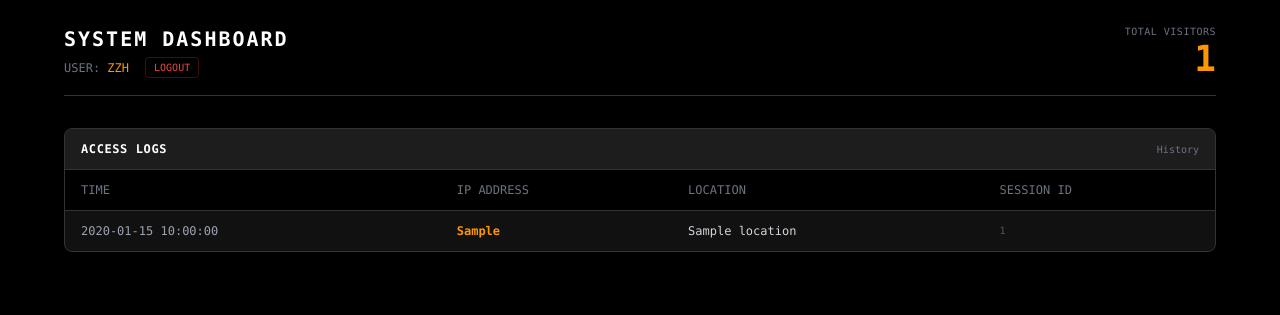
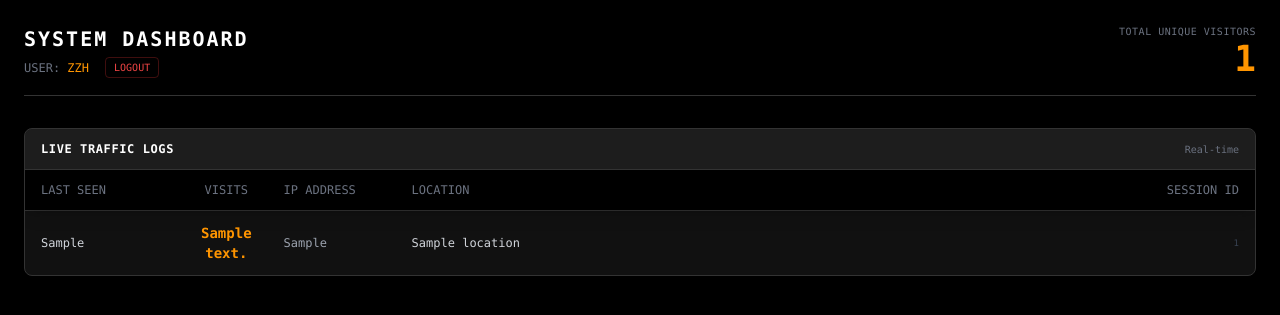
Before and after one commit to leoenchanted/filab, a Flask app: template templates/admin.html in a window 1280 px wide. Shown: the top 315 px of the page. Run offline with Flask 3, Linux system fonts and the light colour scheme; the template is opened without the code that fills it: most values are stand-ins (such as "Sample title", 1, 10 or a date in 2020); some libraries are stand-ins or nearby versions.

Commit message:
访客统计11

```diff
--- a/app.py
+++ b/app.py
@@ -15,7 +15,8 @@ from datetime import datetime, timedelta
 from film_engine import process_style_v2_with_progress
 
 app = Flask(__name__, template_folder='templates', static_folder='static')
-app.config['SECRET_KEY'] = 'film_lab_pro_secret' # 必须要有这个，session 才能用
+# ★★★ 这个KEY用于加密Session，必须保留 ★★★
+app.config['SECRET_KEY'] = 'film_lab_pro_secret_key_888'
 CORS(app)
 
 # ==================== Cloudflare 真实 IP 逻辑 ====================
@@ -68,7 +69,7 @@ def init_stats_file():
         with open(STATS_FILE, 'w', encoding='utf-8') as f:
             json.dump({"total_unique_visitors": 0, "history": []}, f, ensure_ascii=False, indent=2)
 
-def record_new_visitor(visitor_id, ip):
+def update_visitor_activity(visitor_id, ip, is_new_cookie=False):
     try:
         if os.path.exists(STATS_FILE):
             with open(STATS_FILE, 'r', encoding='utf-8') as f:
@@ -76,26 +77,51 @@ def record_new_visitor(visitor_id, ip):
         else:
             data = {"total_unique_visitors": 0, "history": []}
 
-        location = get_ip_location(ip)
-        new_record = {
-            "id": visitor_id,
-            "ip": ip,
-            "location": location,
-            "date": datetime.now().strftime("%Y-%m-%d %H:%M:%S")
-        }
-        data["total_unique_visitors"] += 1
-        data["history"].insert(0, new_record)
+        current_time = datetime.now().strftime("%Y-%m-%d %H:%M:%S")
+
+        found_record = None
+        for record in data['history']:
+            if record.get('id') == visitor_id:
+                found_record = record
+                break
+
+        if found_record:
+            # 老访客：更新
+            data['history'].remove(found_record)
+            found_record['visits'] = found_record.get('visits', 1) + 1
+            found_record['last_seen'] = current_time
+            if ip != found_record.get('ip'):
+                found_record['ip'] = ip
+                found_record['location'] = get_ip_location(ip)
+            data['history'].insert(0, found_record)
+        else:
+            # 新访客：插入
+            if is_new_cookie or not found_record:
+                data["total_unique_visitors"] += 1
+
+            location = get_ip_location(ip)
+            new_record = {
+                "id": visitor_id,
+                "ip": ip,
+                "location": location,
+                "first_seen": current_time,
+                "last_seen": current_time,
+                "visits": 1
+            }
+            data["history"].insert(0, new_record)
+
         if len(data["history"]) > 5000:
             data["history"] = data["history"][:5000]
 
         with open(STATS_FILE, 'w', encoding='utf-8') as f:
             json.dump(data, f, ensure_ascii=False, indent=2)
+
         return data["total_unique_visitors"]
     except Exception as e:
         print(f"Stats Error: {e}")
         return data.get("total_unique_visitors", 0)
 
-def get_current_count():
+def get_total_count():
     try:
         if os.path.exists(STATS_FILE):
             with open(STATS_FILE, 'r', encoding='utf-8') as f:
@@ -124,47 +150,50 @@ def progress_callback(session_id, step, progress, message):
 @app.route('/')
 def index():
     visitor_id = request.cookies.get('visitor_id')
+    user_ip = get_real_ip()
+
     if visitor_id is None:
         new_id = str(uuid.uuid4())
-        total = record_new_visitor(new_id, get_real_ip())
+        total = update_visitor_activity(new_id, user_ip, is_new_cookie=True)
         resp = make_response(render_template('index.html', total_visitors="{:,}".format(total)))
         resp.set_cookie('visitor_id', new_id, expires=datetime.now() + timedelta(days=365))
         return resp
     else:
-        return render_template('index.html', total_visitors="{:,}".format(get_current_count()))
+        total = update_visitor_activity(visitor_id, user_ip, is_new_cookie=False)
+        return render_template('index.html', total_visitors="{:,}".format(total))
 
 @app.route('/favicon.ico')
 def favicon():
     return send_from_directory(app.root_path, 'favicon.ico')
 
-# ★★★ 核心：管理员后台登录逻辑 ★★★
+# ==================== ★★★ 管理员后台逻辑 ★★★ ====================
 @app.route('/admin', methods=['GET', 'POST'])
 def admin_panel():
     error = None
 
-    # 1. 退出登录
+    # 1. 如果点击了登出，清除 Session，重定向回 admin (触发登录框)
     if request.args.get('action') == 'logout':
         session.pop('is_admin', None)
         return redirect(url_for('admin_panel'))
 
-    # 2. 处理登录提交
+    # 2. 如果是 POST 请求，说明用户提交了表单
     if request.method == 'POST':
         username = request.form.get('username')
         password = request.form.get('password')
 
-        # 强绑定用户名密码
+        # 验证账号密码
         if username == 'zzh' and password == '060312':
-            session['is_admin'] = True
-            return redirect(url_for('admin_panel'))
+            session['is_admin'] = True  # 登录成功，写入 Session
+            return redirect(url_for('admin_panel')) # 刷新页面
         else:
-            error = "ACCESS DENIED: INVALID CREDENTIALS"
+            error = "ACCESS DENIED: INVALID CREDENTIALS" # 错误提示
 
-    # 3. 检查是否已登录
+    # 3. 检查 Session (核心判断)
+    # 如果 Session 里没有 is_admin，说明没登录 -> 显示登录框
     if not session.get('is_admin'):
-        # 未登录，渲染登录页
         return render_template('admin.html', show_login=True, error=error)
 
-    # 4. 已登录，读取数据并渲染表格
+    # 4. 如果代码跑到这里，说明 is_admin 为 True (已登录) -> 显示表格
     data = {"total_unique_visitors": 0, "history": []}
     try:
         if os.path.exists(STATS_FILE):
@@ -174,7 +203,7 @@ def admin_panel():
 
     formatted_total = "{:,}".format(data.get("total_unique_visitors", 0))
     return render_template('admin.html', show_login=False, total_visitors=formatted_total, history=data.get("history", []))
-
+# =================================================================
 
 @app.route('/process', methods=['POST'])
 @limiter.limit("5 per minute")
--- a/templates/admin.html
+++ b/templates/admin.html
@@ -27,6 +27,7 @@
         -ms-overflow-style: none;
         scrollbar-width: none;
       }
+      /* 让输入框自动填充时也保持黑色背景 */
       input:-webkit-autofill,
       input:-webkit-autofill:hover,
       input:-webkit-autofill:focus {
@@ -37,13 +38,13 @@
     </style>
   </head>
   <body class="bg-black text-gray-300 font-mono min-h-screen flex flex-col">
-    <!-- 逻辑判断：如果 show_login 为真，显示登录框 -->
+    <!-- ==================== 状态 1: 显示登录框 ==================== -->
     {% if show_login %}
     <div class="flex-1 flex items-center justify-center p-6">
       <div
         class="w-full max-w-md bg-panel border border-border p-8 shadow-2xl relative overflow-hidden"
       >
-        <!-- 装饰线 -->
+        <!-- 顶部橙色光条 -->
         <div
           class="absolute top-0 left-0 w-full h-1 bg-gradient-to-r from-transparent via-accent to-transparent opacity-50"
         ></div>
@@ -53,28 +54,30 @@
             SECURE ACCESS
           </h1>
           <p class="text-[10px] text-gray-600 uppercase">
-            Authorized Personnel Only
+            Identity Verification Required
           </p>
         </div>
 
+        <!-- 错误提示 -->
         {% if error %}
         <div
-          class="mb-6 bg-red-900/20 border border-red-900 text-red-500 text-xs p-3 text-center tracking-wider"
+          class="mb-6 bg-red-900/20 border border-red-900 text-red-500 text-xs p-3 text-center tracking-wider animate-pulse"
         >
           ⚠️ {{ error }}
         </div>
         {% endif %}
 
+        <!-- 登录表单 -->
         <form method="POST" action="/admin" class="space-y-6">
           <div class="space-y-1">
             <label class="text-[10px] text-gray-500 uppercase tracking-wider"
-              >Identity</label
+              >Username</label
             >
             <input
               type="text"
               name="username"
-              class="w-full bg-black border border-border px-4 py-3 text-sm text-gray-200 focus:outline-none focus:border-accent transition-colors placeholder-gray-800"
-              placeholder="ENTER USERNAME"
+              class="w-full bg-black border border-border px-4 py-3 text-sm text-gray-200 focus:outline-none focus:border-accent transition-colors placeholder-gray-600"
+              placeholder="ENTER IDENTITY"
               autocomplete="off"
               required
             />
@@ -82,13 +85,13 @@
 
           <div class="space-y-1">
             <label class="text-[10px] text-gray-500 uppercase tracking-wider"
-              >Passcode</label
+              >Password</label
             >
             <input
               type="password"
               name="password"
-              class="w-full bg-black border border-border px-4 py-3 text-sm text-gray-200 focus:outline-none focus:border-accent transition-colors placeholder-gray-800"
-              placeholder="ENTER PASSWORD"
+              class="w-full bg-black border border-border px-4 py-3 text-sm text-gray-200 focus:outline-none focus:border-accent transition-colors placeholder-gray-600"
+              placeholder="ENTER ACCESS CODE"
               required
             />
           </div>
@@ -97,17 +100,17 @@
             type="submit"
             class="w-full bg-white text-black font-bold py-3 text-xs tracking-[0.15em] hover:bg-accent transition-colors uppercase"
           >
-            Authenticate
+            LOGIN SYSTEM
           </button>
         </form>
       </div>
     </div>
 
-    <!-- 逻辑判断：否则（已登录），显示数据面板 -->
+    <!-- ==================== 状态 2: 显示数据表格 ==================== -->
     {% else %}
     <div class="flex-1 p-6">
-      <div class="max-w-6xl mx-auto">
-        <!-- 头部 -->
+      <div class="max-w-7xl mx-auto">
+        <!-- 顶部栏 -->
         <div
           class="flex items-center justify-between mb-8 border-b border-border pb-4"
         >
@@ -119,6 +122,7 @@
               <p class="text-xs text-gray-500">
                 USER: <span class="text-accent">ZZH</span>
               </p>
+              <!-- 登出按钮 -->
               <a
                 href="/admin?action=logout"
                 class="text-[10px] text-red-500 hover:text-red-400 border border-red-900/50 px-2 py-0.5 rounded hover:bg-red-900/20 transition-colors"
@@ -128,7 +132,7 @@
           </div>
           <div class="text-right">
             <div class="text-[10px] text-gray-500 uppercase tracking-wider">
-              Total Visitors
+              Total Unique Visitors
             </div>
             <div class="text-4xl font-bold text-accent">
               {{ total_visitors }}
@@ -136,7 +140,7 @@
           </div>
         </div>
 
-        <!-- 表格 -->
+        <!-- 表格容器 -->
         <div
           class="bg-panel border border-border rounded-lg overflow-hidden shadow-2xl"
         >
@@ -144,22 +148,27 @@
             class="px-4 py-3 border-b border-border bg-white/5 flex justify-between items-center"
           >
             <span class="text-xs font-bold text-white uppercase tracking-wider"
-              >Access Logs</span
+              >Live Traffic Logs</span
             >
-            <span class="text-[10px] text-gray-500">History</span>
+            <span class="text-[10px] text-gray-500">Real-time</span>
           </div>
 
-          <div class="overflow-x-auto max-h-[75vh] scrollbar-hide">
+          <div class="overflow-x-auto max-h-[80vh] scrollbar-hide">
             <table class="w-full text-left text-xs">
-              <thead class="bg-black sticky top-0 z-10">
+              <thead class="bg-black sticky top-0 z-10 shadow-lg">
                 <tr>
                   <th
-                    class="px-4 py-3 font-medium text-gray-500 border-b border-border"
+                    class="px-4 py-3 font-medium text-gray-500 border-b border-border w-40"
                   >
-                    TIME
+                    LAST SEEN
                   </th>
                   <th
-                    class="px-4 py-3 font-medium text-gray-500 border-b border-border"
+                    class="px-4 py-3 font-medium text-gray-500 border-b border-border text-center w-20"
+                  >
+                    VISITS
+                  </th>
+                  <th
+                    class="px-4 py-3 font-medium text-gray-500 border-b border-border w-32"
                   >
                     IP ADDRESS
                   </th>
@@ -169,7 +178,7 @@
                     LOCATION
                   </th>
                   <th
-                    class="px-4 py-3 font-medium text-gray-500 border-b border-border"
+                    class="px-4 py-3 font-medium text-gray-500 border-b border-border text-right"
                   >
                     SESSION ID
                   </th>
@@ -179,22 +188,32 @@
                 {% for record in history %}
                 <tr class="hover:bg-white/5 transition-colors group">
                   <td
-                    class="px-4 py-3 text-gray-400 whitespace-nowrap font-mono"
+                    class="px-4 py-3 text-gray-300 whitespace-nowrap font-mono"
                   >
-                    {{ record.date }}
+                    {{ record.last_seen }}
                   </td>
-                  <td class="px-4 py-3 text-accent font-bold font-mono">
+                  <td
+                    class="px-4 py-3 text-accent font-bold font-mono text-center text-sm"
+                  >
+                    {{ record.visits }}
+                  </td>
+                  <td class="px-4 py-3 text-gray-400 font-mono">
                     {{ record.ip }}
                   </td>
                   <td class="px-4 py-3 text-gray-300">{{ record.location }}</td>
-                  <td class="px-4 py-3 text-gray-600 font-mono text-[10px]">
+                  <td
+                    class="px-4 py-3 text-gray-700 font-mono text-[9px] text-right max-w-[120px] truncate group-hover:text-gray-500 transition-colors"
+                  >
                     {{ record.id }}
                   </td>
                 </tr>
                 {% else %}
                 <tr>
-                  <td colspan="4" class="px-4 py-8 text-center text-gray-600">
-                    NO DATA FOUND
+                  <td
+                    colspan="5"
+                    class="px-4 py-12 text-center text-gray-600 tracking-wider"
+                  >
+                    NO DATA RECORDED
                   </td>
                 </tr>
                 {% endfor %}
```
